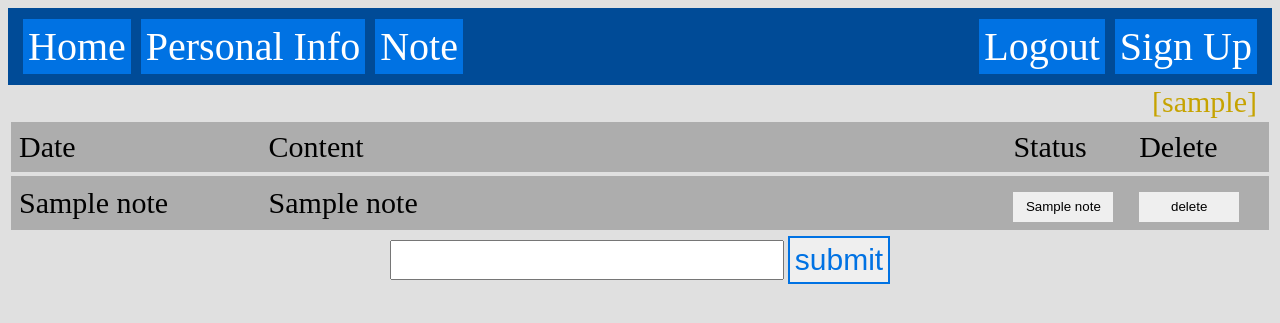
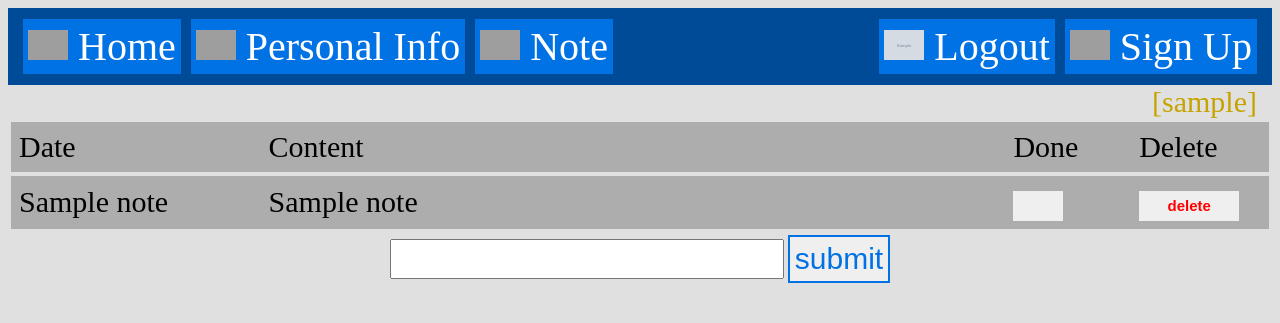
Before and after one commit to B10732009/simple-todo-list, a Flask app: template templates/note.html in a window 1280 px wide. Shown: the top 323 px of the page. Run offline with Flask 2, Linux system fonts and the light colour scheme; the template is opened without the code that fills it: most values are stand-ins (such as "Sample title", 1, 10 or a date in 2020); grey boxes marked "Sample" are stand-in pictures; grey boxes are pictures that could not be loaded.

Commit message:
新增header icon

```diff
--- a/app.py
+++ b/app.py
@@ -1,14 +1,15 @@
 from flask import Flask
 from flask import render_template, request, url_for, redirect
 from datetime import datetime
-import database
+from database import Database
+from image import iconImage
 import uuid
 
 # 建立Flask物件
 app = Flask(__name__)
 
 # 建立Database物件
-db = database.Database('database')
+db = Database('database')
 
 # 在資料庫中建立USER資料表
 db.execute(
@@ -40,18 +41,22 @@ loginUser = {}
 # 首頁
 @app.route("/", methods=['GET', 'POST'])
 def home():
-    return render_template("home.html", loginUser=loginUser)
+    return render_template("home.html", loginUser=loginUser, iconImage=iconImage())
 
 
 # 註冊
 @app.route("/signup", methods=['GET', 'POST'])
 def signup():
+    # 初始化錯誤訊息
+    errorMsg = ''
+
     # 如果是由按下'sign up'按鈕來到這個route
     if request.method == 'POST':
         # 取得request中的資料
         form = dict(request.form)
 
         # 確認form中'email', 'username', 'password'3項資料都存在
+
         if form.get('email') and form.get('username') and form.get('password'):
             # 在USER資料表中新增此帳號
             db.execute(
@@ -68,43 +73,53 @@ def signup():
 
             # 註冊成功, 回到首頁
             return redirect(url_for('home'))
-
+        else:
+            errorMsg = '[ERROR] Please fill in all information!'
     # 顯示註冊頁面
-    return render_template("signup.html", loginUser=loginUser)
+    return render_template("signup.html", loginUser=loginUser,
+                           iconImage=iconImage(), errorMsg=errorMsg)
 
 
 # 登入
 @app.route("/login", methods=['GET', 'POST'])
 def login():
+    # 初始化錯誤訊息
+    errorMsg = ''
+
     # 如果是由按下'login'按鈕來到這個route
     if request.method == 'POST':
         # 取得request中的資料
         form = dict(request.form)
 
-        # 從USER資料表中尋找符合的帳號
-        db.execute(
-            '''
-                SELECT * FROM USER
-                WHERE EMAIL='{}' AND PASSWORD='{}'
-            '''.format(form['email'], form['password'])
-        )
+        if form.get('email') and form.get('password'):
+            # 從USER資料表中尋找符合的帳號
+            db.execute(
+                '''
+                    SELECT * FROM USER
+                    WHERE EMAIL='{}' AND PASSWORD='{}'
+                '''.format(form['email'], form['password'])
+            )
 
-        # 讀取符合的帳號資料
-        data = db.fetch()
-        # 確認符合的帳號資料是否為空
-        if data:
-            # 將該帳號資料存入loginUser變數(字典模式)
-            loginUser['email'], loginUser['username'], loginUser['password'] = data[0]
+            # 讀取符合的帳號資料
+            data = db.fetch()
+            # 確認符合的帳號資料是否為空
+            if data:
+                # 將該帳號資料存入loginUser變數(字典模式)
+                loginUser['email'], loginUser['username'], loginUser['password'] = data[0]
 
-            #登入成功, 回到首頁
-            return redirect(url_for('home'))
+                #登入成功, 回到首頁
+                return redirect(url_for('home'))
+            else:
+                errorMsg = '[ERROR] Cannot find this account!'
+        else:
+            errorMsg = '[ERROR] Please fill in all information!'
 
     # 顯示登入頁面
-    return render_template("login.html", loginUser=loginUser)
+    return render_template("login.html", loginUser=loginUser,
+                           iconImage=iconImage(), errorMsg=errorMsg)
+
 
 # 登出
-
-
 @app.route("/logout", methods=['GET', 'POST'])
 def logout():
     # 將loginUser變數資料清空
@@ -113,14 +128,12 @@ def logout():
     #登出成功, 回到首頁
     return redirect(url_for('home'))
 
+
 # 個人帳號資料
-
-
 @app.route("/personalinfo", methods=['GET', 'POST'])
 def personalinfo():
     # 確認是否已登入
     if not loginUser:
-
         #若否, 回到登入頁面
         return redirect(url_for('login'))
 
@@ -145,7 +158,7 @@ def personalinfo():
             loginUser['password'] = form['password']
 
     # 顯示個人帳號資料頁面
-    return render_template("personalinfo.html", loginUser=loginUser)
+    return render_template("personalinfo.html", loginUser=loginUser, iconImage=iconImage())
 
 
 # 筆記
@@ -171,6 +184,7 @@ def note():
                 '''.format(str(uuid.uuid4()), loginUser['email'],
                            form['content'], datetime.now().strftime("%Y/%m/%d %H:%M"), 0)
             )
+
         # 如果form中有'delete_uuid'項(按下delete按鈕)
         elif form.get('delete_uuid'):
             # 刪除筆記
@@ -180,6 +194,7 @@ def note():
                     WHERE UUID='{}';
                 '''.format(form['delete_uuid'])
             )
+
         # 如果form中有'done'項(按下status欄按鈕)
         elif form.get('done') and form.get('done_uuid'):
             # 更新DONE狀態
@@ -206,7 +221,8 @@ def note():
     data.sort(key=lambda d: str((int(d[4])+1) % 2)+str(d[3]), reverse=True)
 
     # 顯示筆記頁面
-    return render_template("note.html", loginUser=loginUser, notes=data)
+    return render_template("note.html", loginUser=loginUser,
+                           iconImage=iconImage(), notes=data)
 
 
 # 執行app物件
--- a/database.py
+++ b/database.py
@@ -10,9 +10,6 @@ class Database:
 
         self.__openConnection()
         self.__closeConnection()
-        #self.connection = sqlite3.connect('{}.sqlite3'.format(dbName))
-        #self.cursor = self.connection.cursor()
-        # self.connection.close()
 
     # 打開/創建資料庫連線
     def __openConnection(self):
--- a/templates/base.html
+++ b/templates/base.html
@@ -1,3 +1,4 @@
+<!--作為各個頁面的基底, 主要是上方的header-->
 <!DOCTYPE html>
 <html lang="zh-TW">
 
@@ -5,37 +6,44 @@
     <meta charset="UTF-8">
     <meta name="viewport" content="width=device-width, initial-scale=1.0">
     <title>TO-DO LIST</title>
+    <!--header的各個連結-->
     <header>
         <div style="background-color:#004B97;font-size:40px;padding:15px;">
             <div style="float: right">
                 {% if loginUser %}
-                <a href="/logout"
-                    style="color:#FFFFFF;background-color:#0072E3;text-decoration:none;padding:5px;">Logout</a>
+                <a href="/logout" style="color:#FFFFFF;background-color:#0072E3;text-decoration:none;padding:5px;"><img
+                        src={{iconImage['logout']}} style="height:30px;">&nbspLogout</a>
                 {% else %}
-                <a href="/login"
-                    style="color:#FFFFFF;background-color:#0072E3;text-decoration:none;padding:5px;">Login</a>
+                <a href="/login" style="color:#FFFFFF;background-color:#0072E3;text-decoration:none;padding:5px;"><img
+                        src={{iconImage['login']}} style="height:30px;">&nbspLogin</a>
                 {% endif %}
-                <a href="/signup" style="color:#FFFFFF;background-color:#0072E3;text-decoration:none;padding:5px;">Sign
+                <a href="/signup" style="color:#FFFFFF;background-color:#0072E3;text-decoration:none;padding:5px;"><img
+                        src={{iconImage['signup']}} style="height:30px;">&nbspSign
                     Up</a>
             </div>
-            <a href="/" style="color:#FFFFFF;background-color:#0072E3;text-decoration:none;padding:5px;">Home</a>
+            <a href="/" style="color:#FFFFFF;background-color:#0072E3;text-decoration:none;padding:5px;"><img
+                    src={{iconImage['home']}} style="height:30px;">&nbspHome</a>
             <a href="/personalinfo"
-                style="color:#FFFFFF;background-color:#0072E3;text-decoration:none;padding:5px;">Personal
+                style="color:#FFFFFF;background-color:#0072E3;text-decoration:none;padding:5px;"><img
+                    src={{iconImage['personalinfo']}} style="height:30px;">&nbspPersonal
                 Info</a>
-            <a href="/note" style="color:#FFFFFF;background-color:#0072E3;text-decoration:none;padding:5px;">Note</a>
+            <a href="/note" style="color:#FFFFFF;background-color:#0072E3;text-decoration:none;padding:5px;"><img
+                    src={{iconImage['note']}} style="height:30px;">&nbspNote</a>
         </div>
     </header>
 </head>
 
+
 <body style="background-color:#E0E0E0;">
     <div style="float: right; color:#C6A300; font-size:30px;">
+        <!--如果是登入狀態的話, 印出當前帳號的username-->
         {% if loginUser %}
         [{{loginUser['username']}}]
         {% endif %}
         &nbsp
     </div>
+    <!--各頁面body的部分-->
     {% block body %}{% endblock %}
-
 </body>
 
 </html>
--- a/templates/note.html
+++ b/templates/note.html
@@ -7,7 +7,7 @@
                 <tr>
                     <td style="width:20%">Date</td>
                     <td style="width:60%">Content</td>
-                    <td style="width:10%">Status</td>
+                    <td style="width:10%">Done</td>
                     <td style="width:10%">Delete</td>
                 </tr>
             </table>
@@ -25,13 +25,15 @@
                         <form method="post" action="/note">
                             <input name="done_uuid" type="hidden" value="{{note[0]}}">
                             <input name="done" type="hidden" value="{{note[4]}}">
-                            <input type="submit" value="{{note[4]}}" style="width:100px; height:30px; border:0px;">
+                            <input type="submit" value="✓"
+                                style="width:50px; height:30px; border:2px; font-size:15px; font-weight:bold;">
                         </form>
                     </td>
                     <td style="width:10%">
                         <form method="post" action="/note">
                             <input name="delete_uuid" type="hidden" value="{{note[0]}}">
-                            <input type="submit" value="delete" style="width:100px; height:30px; border:0px;">
+                            <input type="submit" value="delete"
+                                style="color:#FF0000; width:100px; height:30px; border:0px; font-size:15px; font-weight:bold;">
                         </form>
                     </td>
                 </tr>
@@ -45,13 +47,15 @@
                         <form method="post" action="/note">
                             <input name="done_uuid" type="hidden" value="{{note[0]}}">
                             <input name="done" type="hidden" value="{{note[4]}}">
-                            <input type="submit" value="{{note[4]}}" style="width:100px; height:30px; border:0px;">
+                            <input type="submit" value=" "
+                                style="width:50px; height:30px; border:2px; font-size:15px; font-weight:bold;">
                         </form>
                     </td>
                     <td style="width:10%">
                         <form method="post" action="/note">
                             <input name="delete_uuid" type="hidden" value="{{note[0]}}">
-                            <input type="submit" value="delete" style="width:100px; height:30px; border:0px;">
+                            <input type="submit" value="delete"
+                                style="color:#FF0000; width:100px; height:30px; border:0px; font-size:15px; font-weight:bold;">
                         </form>
                     </td>
                 </tr>
@@ -71,42 +75,4 @@
         </tr>
     </table>
 </form>
-<!--<table style="background-color:#ADADAD;">
-    <tr>
-        <td>
-            <table style="background-color: #0072E3; width:100%; padding:5px;">
-                <tr>
-                    <td>Date</td>
-                    <td>Content</td>
-                    <td>Status</td>
-                    <td>Delete</td>
-                </tr>
-            </table>
-        </td>
-    </tr>
-    {% for note in notes %}
-    <tr>
-        <td>{{note[3]}}</td>
-        <td>{{note[2]}}</td>
-        <td>
-            <form method="post" action="/note">
-                <input name="done_uuid" type="hidden" value="{{note[0]}}">
-                <input name="done" type="hidden" value="{{note[4]}}">
-                <input type="submit" value="{{note[4]}}">
-            </form>
-        </td>
-        <td>
-            <form method="post" action="/note">
-                <input name="delete_uuid" type="hidden" value="{{note[0]}}">
-                <input type="submit" value="delete">
-            </form>
-        </td>
-    </tr>
-    {% endfor %}
-</table>
-<form method="post" action="/note">
-    <label>Content:</label>
-    <input type="text" id="content" placeholder="note content" name="content" />
-    <input type="submit" value="submit">
-</form>-->
 {% endblock %}
```
Also changed, not shown: image.py (added, +19 -0 lines), templates/login.html (+9 -4 lines), templates/signup.html (+10 -6 lines), database.sqlite3, static/home.png (added), static/login.png (added), static/logout.png (added), static/note.png (added), static/personalinfo.png (added), static/signup.png (added), 1 other file.
